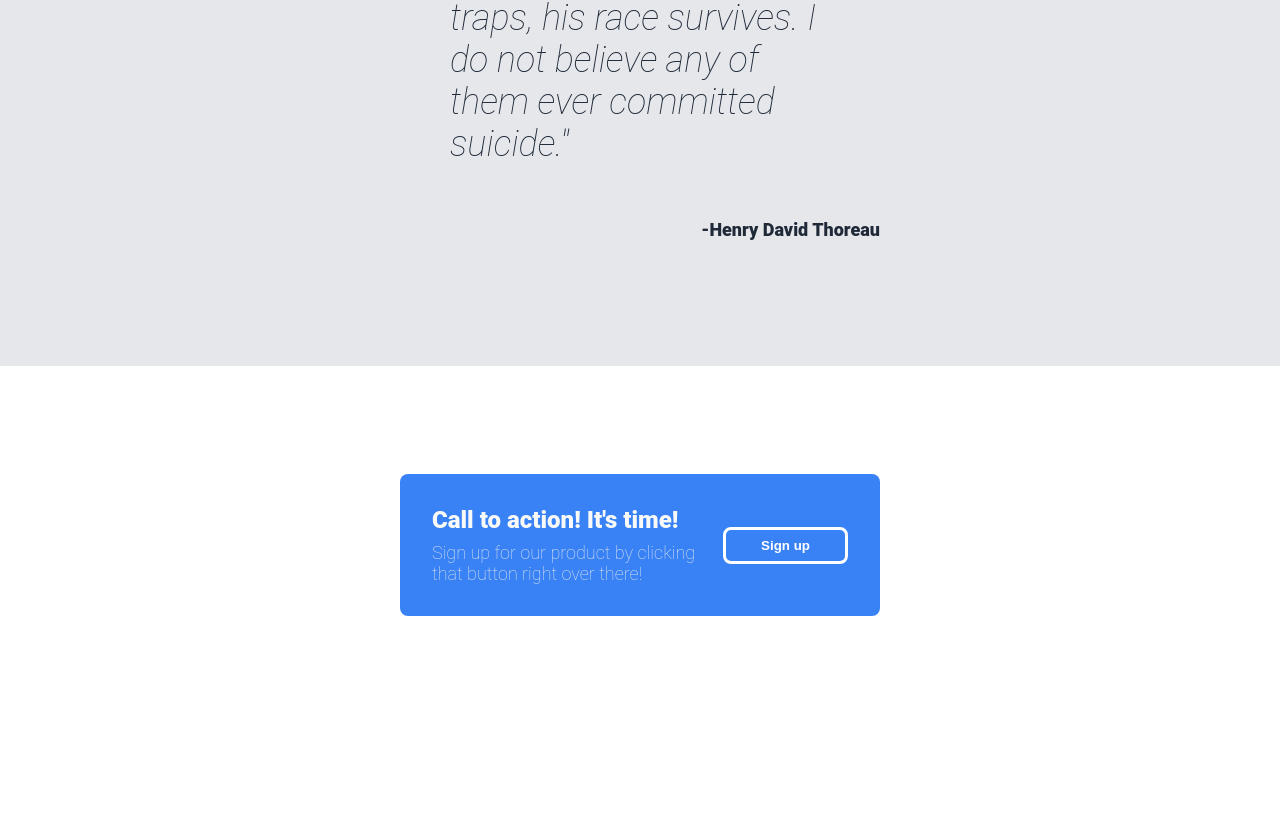
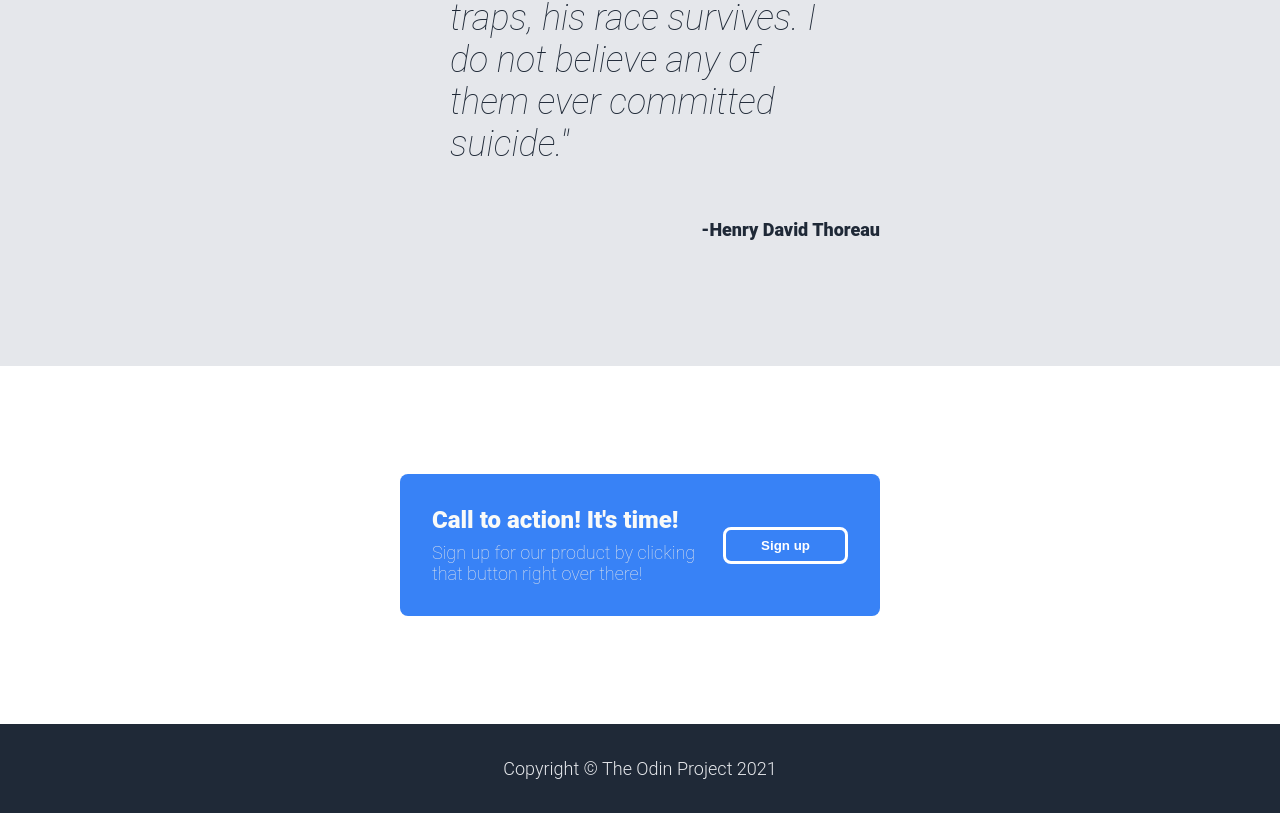
Before and after one commit to alejandroreilly/landing-page, a plain HTML site: page index.html in a window 1280 px wide. Shown: the part 1742-2555 px from the top of the page. Before the commit the page ends 2466 px from the top, so only its background shows below. Drawn offline with Linux system fonts and the light colour scheme.

Commit message:
Add a footer and give template credits
Put the inspiration for the webpage template into the ReadMe file,
and put the copyright for the company whose inspiration it is, into the
footer. Add html and CSS to support a small footer on the bottom of the
page with this previously mentioned content.

```diff
--- a/index.html
+++ b/index.html
@@ -72,6 +72,10 @@
                     </div>
                 </div>
             </div>
+
+            <div class="footer">
+                <p>Copyright © The Odin Project 2021</p>
+            </div>
         </div>
     </body>
 </html>
--- a/styles.css
+++ b/styles.css
@@ -195,3 +195,14 @@ button.sign-up-2{
     min-width: 125px;
     font-weight: bold;
 }
+
+.footer{
+    display: flex;
+    background-color: #1F2937;
+    color: #E5E7EB;
+    font-size: 18px;
+    font-weight: 300;
+    justify-content: center;
+    align-items: center;
+    padding: 16px;
+}
```
Also changed, not shown: 1 other file.
